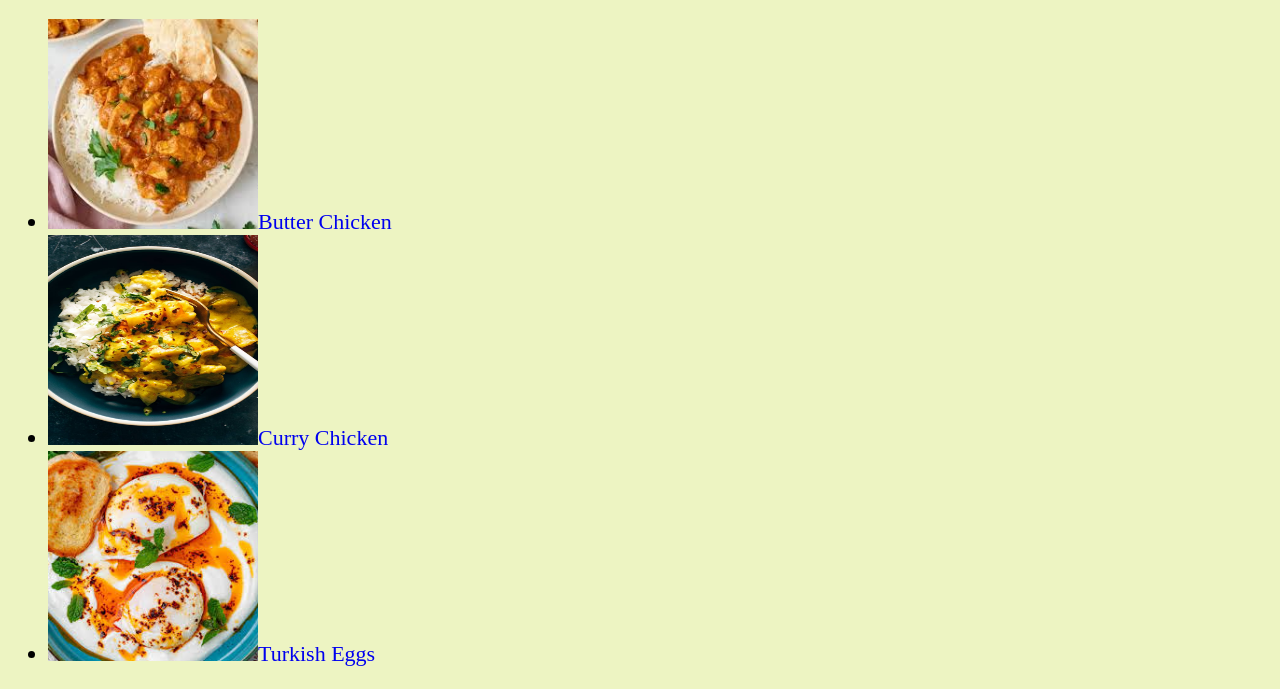
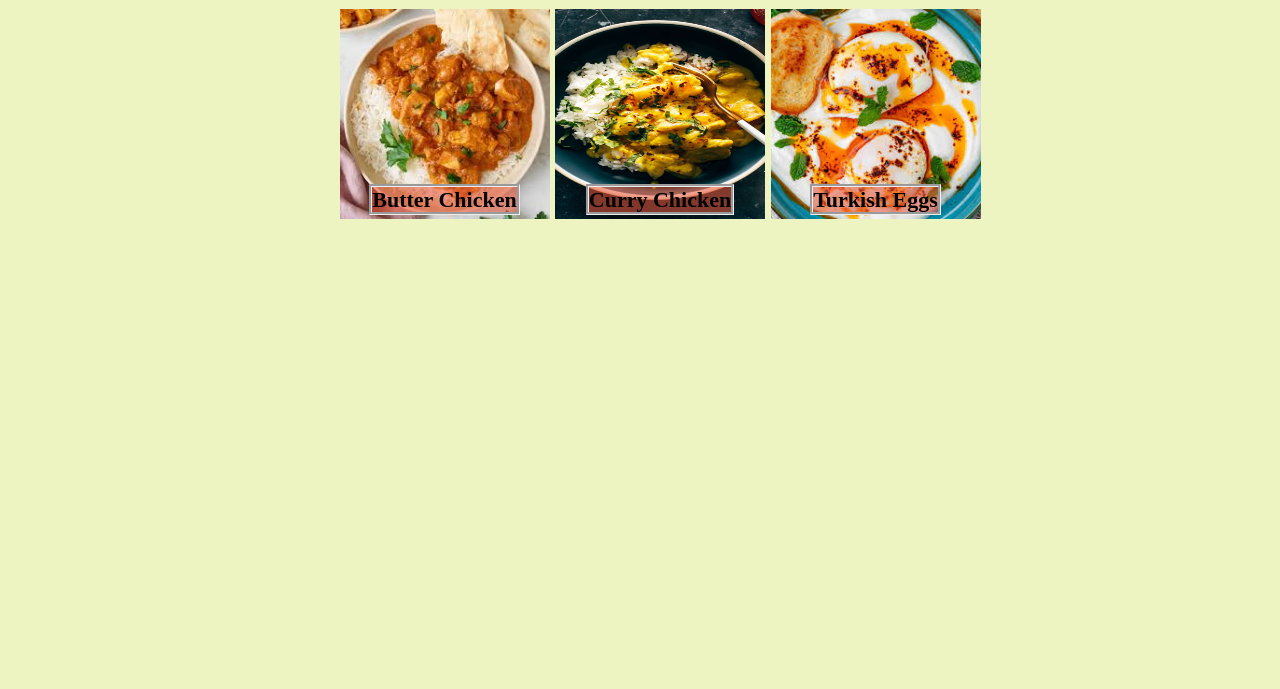
Before and after one commit to sailcatdev/recipe, a plain HTML site: page index.html in a window 1280 px wide. Shown: the part 152-841 px from the top of the page. After the commit the page ends 800 px from the top, so only its background shows below. Drawn offline with Linux system fonts and the light colour scheme.

Commit message:
fresh commit from prior session
forgot to commit last time I was working on the odin project.

```diff
--- a/index.html
+++ b/index.html
@@ -11,12 +11,19 @@
     <div class="recipe header">
         <h1>Odin Project Recipes</h1>
     </div>
-    <div class ="recipe list">
-        <ul>
-            <li><a href="pages/butter-chicken.html" target="_self" rel="noopener noreferrer"><img src="./images/butter-chicken.jpeg">Butter Chicken</a></li>
-            <li><a href="pages/currychicken.html" target="_self" rel="noopener noreferrer"><img src="./images/currychicken.jpg">Curry Chicken</a></li>
-            <li><a href="pages/turkisheggs.html" target="_self" rel="noopener noreferrer"><img src=images/turkisheggs.jpeg>Turkish Eggs</a></li>
+    <div id="list_img">
+        <ul class="list">
+            <li><a href="pages/butter-chicken.html" target="_self" rel="noopener noreferrer"><img src="./images/butter-chicken.jpeg"></a></li>
+            <li><a href="pages/currychicken.html" target="_self" rel="noopener noreferrer"><img src="./images/currychicken.jpg"></a></li>
+            <li><a href="pages/turkisheggs.html" target="_self" rel="noopener noreferrer"><img src=images/turkisheggs.jpeg></a></li>
         </ul>
     </div>
-</body>
+    <div id="list_text">
+        <ul class="list">
+            <li><a href="pages/butter-chicken.html" target="_self" rel="noopener noreferrer">Butter Chicken</a></li>
+            <li><a href="pages/currychicken.html" target="_self" rel="noopener noreferrer">Curry Chicken</a></li>
+            <li><a href="pages/turkisheggs.html" target="_self" rel="noopener noreferrer">Turkish Eggs</a></li>
+        </ul>
+    </div>
+    </body>
 </html>
--- a/style.css
+++ b/style.css
@@ -1,3 +1,15 @@
+html {
+    box-sizing: border-box;
+    margin: 0;
+    padding: 0;
+}
+
+*,
+*::before,
+*::after {
+    box-sizing: inherit;
+}
+
 body {
     font font-family: Arial, "Helvetica Neue", Helvetica, sans-serif;
     background-color: #EDF4C2;
@@ -6,25 +18,42 @@ body {
     background-color: #EB5A3C;
     color: aliceblue;
     font-size: 28px;
-    margin:auto 10%;
     padding: 1px;
     text-align: center;
+    text-decoration: none;
+}
+.list li {
+    display: inline-block;
+    width: 210px;
 }
 
 .list {
     font-size: 22px;
+    margin: 12px auto;
+    text-align: center;
+}
+#list_text {
+    margin: -50px auto;
 }
 .title {
     text-align: left;
 }
 #homepage {
     background-color: #DF9755;
+    margin: 12px;
+    padding: 20px;
+    font-size: 28px;
+    font-weight: 700;
 }
-img {
+#list_img img {
     height: 210px;
     width: 210px;
 }
 
-a {
+#list_text a {
     text-decoration: none;
+    color: black;
+    background-color: #eb593c8e;
+    border-style: groove;
+    font-weight: 700;
 }
```
